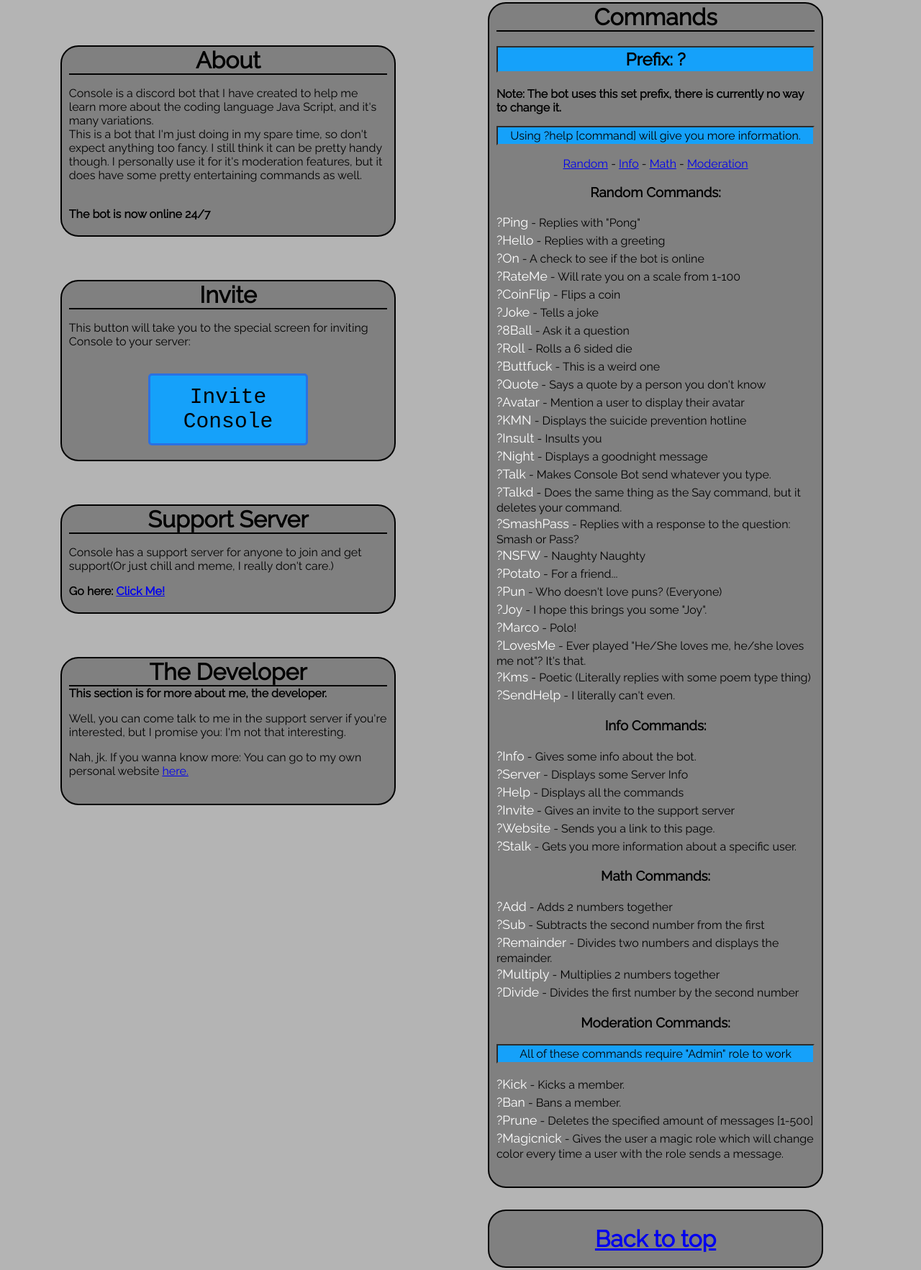
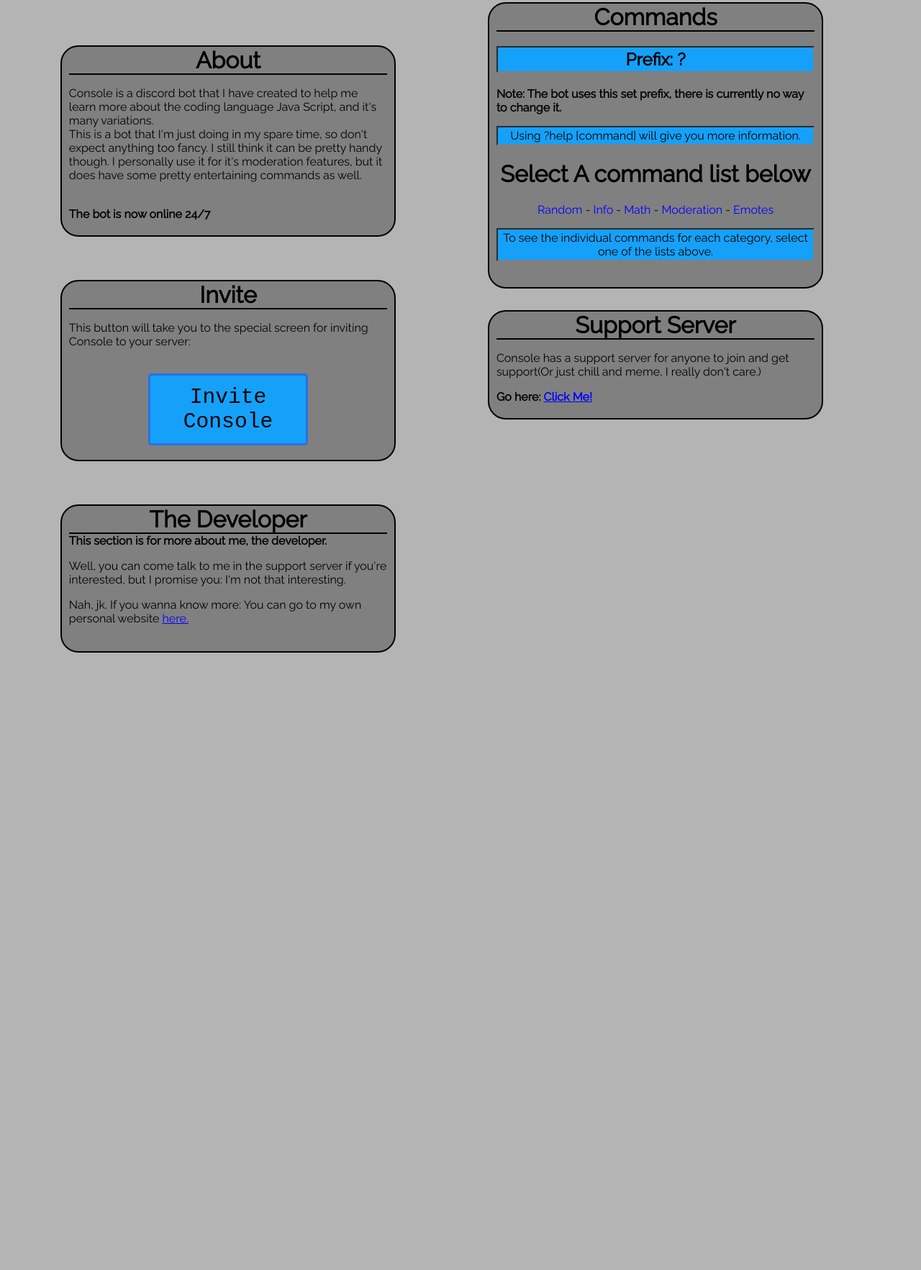
Before and after one commit to DevEr0x/Console-Bot, a plain HTML site: page index.html in a window 1280 px wide. Shown: the part 197-1962 px from the top of the page at 72% size. After the commit the page ends 1124 px from the top, so only its background shows below. Drawn offline with Linux system fonts and the light colour scheme.

Commit message:
Updated site with Java

```diff
--- a/index.html
+++ b/index.html
@@ -18,8 +18,14 @@
                 margin-top: 200px;
                 font-family: 'Raleway', sans-serif;
             }
+            a{
+                color: blue;
+                /*background-color: white;*/
+            }
             a:hover{
                 font-size: 110%;
+                color: black;
+                cursor: pointer;
             }
             #header{
                 position: absolute;
@@ -104,6 +110,7 @@
             button:hover{
                 width: 60%;
                 height: 110px;
+                cursor: pointer;
             }
             .center{
                 text-align: center;
@@ -131,7 +138,7 @@
     </head>
     <body>
         <div id="header">
-            <img id="pic" src="https://github.com/Project-Crystal/Console-Bot/blob/master/consoleavatar.png?raw=true" height="155px">
+            <img id="pic" src="https://github.com/Project-Crystal/Console-Bot/blob/master/consoleavatar.png?raw=true" height="155" alt='Consoles avatar'>
             <h1 id="text">Console</h1>
             <p id="subtext">~Discord Bot~</p>
         </div>       <!--Header-->
@@ -158,12 +165,6 @@
                 </div>
             </div>
 
-            <div class='chunkOffSet'>
-                <h1 class='chunk-head'>Support Server</h1>
-                <p>Console has a support server for anyone to join and get support(Or just chill and meme, I really don't care.)</p>
-                <strong>Go here: <a href="https://discord.gg/MF7jYzE">Click Me!</a></strong>
-            </div>
-
             <div class="chunkOffSet">
                 <h1 class="chunk-head">The Developer</h1>
                 <strong>This section is for more about me, the developer.</strong>
@@ -182,11 +183,27 @@
                 <p class='note'>Using ?help [command] will give you more information.</p>
 
                 <div class='center'>
-                    <p><a href='#random'>Random</a> - <a href='#info'>Info</a> - <a href='#math'>Math</a> - <a href='#moderation'>Moderation</a></p>
+                    <h1 id="list-header">Select A command list below</h1>
+                    <p><a onclick="blurbChange(document.getElementById('random'))" id='random'>Random</a> - <a onclick="blurbChange(document.getElementById('info'))" id='info'>Info</a> - <a onclick="blurbChange(document.getElementById('math'))" id='math'>Math</a> - <a onclick="blurbChange(document.getElementById('mod'))" id='mod'>Moderation</a> - <a onclick="blurbChange(document.getElementById('emotes'))" id='emotes'>Emotes</a></p>
                 </div>
 
-                <h3 id='random'>Random Commands:</h3>
-                <ul>
+                <div id="selected-list">
+                    <p class='note'>
+                        To see the individual commands for each category, select one of the lists above.
+                    </p>
+                </div>
+            </div>
+                        <div class='chunk'>
+                <h1 class='chunk-head'>Support Server</h1>
+                <p>Console has a support server for anyone to join and get support(Or just chill and meme, I really don't care.)</p>
+                <strong>Go here: <a href="https://discord.gg/MF7jYzE">Click Me!</a></strong>
+            </div>
+        </div>
+
+        <!--The Code the contains the lists-->
+        <script>
+            var randomList = `
+                    <ul>
                     <li><span class="command">?Ping</span> - Replies with "Pong"</li>
                     <li><span class="command">?Hello</span> - Replies with a greeting</li>
                     <li><span class="command">?On</span> - A check to see if the bot is online</li>
@@ -212,39 +229,93 @@
                     <li><span class="command">?LovesMe</span> - Ever played "He/She loves me, he/she loves me not"? It's that.</li>
                     <li><span class='command'>?Kms</span> - Poetic (Literally replies with some poem type thing)</li>
                     <li><span class='command'>?SendHelp</span> - I literally can't even.</li>
-                </ul>
-
-                <h3 id='info'>Info Commands:</h3>
-                <ul>
+                    <li><span class='command'>?Jimmy</span> - For a friend...</li>
+                    <li><span class='command'>?EatMyAss</span> - For a friend... (Fuckin' weirdo)</li>
+                    <li><span class='command'>?Abra</span> - Truly a magical command, isn't it?</li>
+                    <li><span class='command'>?RateThem</span> - Same thing as ?RateMe except you mention a user.</li>
+                </ul>`;
+            var mathList = `
+                    <ul>
+                    <li><span class="command">?Add</span> - Adds 2 numbers together</li>
+                    <li><span class="command">?Sub</span> - Subtracts the second number from the first</li>
+                    <li><span class="command">?Remainder</span> - Divides two numbers and displays the remainder.</li>
+                    <li><span class="command">?Multiply</span> - Multiplies 2 numbers together</li>
+                    <li><span class="command">?Divide</span> - Divides the first number by the second number</li>
+                </ul>`;
+            var infoList = `
+                    <ul>
                     <li><span class="command">?Info</span> - Gives some info about the bot.</li>
                     <li><span class="command">?Server</span> - Displays some Server Info</li>
                     <li><span class="command">?Help</span> - Displays all the commands</li>
                     <li><span class="command">?Invite</span> - Gives an invite to the support server</li>
                     <li><span class='command'>?Website</span> - Sends you a link to this page.</li>
                     <li><span class='command'>?Stalk</span> - Gets you more information about a specific user.</li>
-                </ul>
-
-                <h3 id='math'>Math Commands:</h3>
-                <ul>
-                    <li><span class="command">?Add</span> - Adds 2 numbers together</li>
-                    <li><span class="command">?Sub</span> - Subtracts the second number from the first</li>
-                    <li><span class="command">?Remainder</span> - Divides two numbers and displays the remainder.</li>
-                    <li><span class="command">?Multiply</span> - Multiplies 2 numbers together</li>
-                    <li><span class="command">?Divide</span> - Divides the first number by the second number</li>
-                </ul>
-
-                <h3 id='moderation'>Moderation Commands:</h3>
+                    <li><span class='command'>?Uptime</span> - Basically useless, I only added it to test something.</li>
+                </ul>`;
+            var moderationList = `
                 <p class="note">All of these commands require "Admin" role to work</p>
                 <ul>
                     <li><span class="command">?Kick</span> - Kicks a member.</li>
                     <li><span class="command">?Ban</span> - Bans a member.</li>
                     <li><span class="command">?Prune</span> - Deletes the specified amount of messages [1-500]</li>
                     <li><span class='command'>?Magicnick</span> - Gives the user a magic role which will change color every time a user with the role sends a message.</li>
-                </ul>
-            </div>
-            <div class="chunk">
-                <h1 id="bottom-bar"><a href="#header">Back to top</a></h1>
-            </div>
-        </div>
+                    <li><span class='command'>?GiveRole</span> - Gives a user the specified role.</li>
+                    <li><span class='command'>?RemoveRole</span> - Removes the specified role from a user</li>
+                </ul>`;
+            var emotesList = `
+                <p class='note'>Add a 'd' to the end of any of these commands to delete the command line.</p>
+                <ul>
+                    <li><span class='command'>?Lenny</span> - ( ͡° ͜ʖ ͡°)</li>
+                    <li><span class='command'>?TableFlip</span> - (╯°□°）╯︵ ┻━┻</li>
+                    <li><span class='command'>?UnFlip</span> - ┬─┬﻿ ノ( ゜-゜ノ)</li>
+                    <li><span class='command'>?Shrug</span> - ¯\_(ツ)_/¯</li>
+                    <li><span class='command'>?WTFDude</span> - ಠ_ಠ</li>
+                    <li><span class='command'>?LuvU</span> - ♥‿♥</li>
+                    <li><span class='command'>?TooHappy</span> - ◕‿◕</li>
+                    <li><span class='command'>?Kiss</span> - 💋</li>
+                    <li><span class='command'>?Yiss</span> - ಠ‿ಠ</li>
+                    <li><span class='command'>?Murder</span> - ლ(ಠ益ಠლ)</li>
+                    <li><span class='command'>?Flex</span> - ᕙ(⇀‸↼‶)ᕗ</li>
+                    <li><span class='command'>?Spider</span> - ᄽὁȍ ̪ őὀᄿ</li>
+                    <li><span class='command'>?Wink</span> - ◕‿↼</li>
+                </ul>`;
+        </script>
+        <!--The Code that actually changes the command section-->
+            <script>
+            //Initial Box Variables
+            var boxHeadingEl = document.getElementById("list-header");
+            var blurbEl = document.getElementById("selected-list");
+
+            //Preset for the box. (Auto set to the "About" page)
+//            blurbChange(document.getElementById("about"));
+
+            //Function: (This changes the box when called to do so)
+        function blurbChange(id) {
+            var changer = id.innerHTML;
+            boxHeadingEl.innerHTML = changer;
+            switch (changer) {
+                case "Random":
+                boxHeadingEl.innerHTML = changer;
+                blurbEl.innerHTML = randomList;
+                break;
+                case "Math":
+                blurbEl.innerHTML = mathList;
+                break;
+                case "Info":
+                blurbEl.innerHTML = infoList;
+                break;
+                case "Moderation":
+                blurbEl.innerHTML = moderationList;
+                break;
+                case "Emotes":
+                blurbEl.innerHTML = emotesList;
+                break;
+                default:
+                boxHeadingEl.innerHTML = changer;
+                blurbEl.innerHTML = aboutBlurb;
+                break;
+            }
+         }
+            </script>
     </body>
 </html>
```
